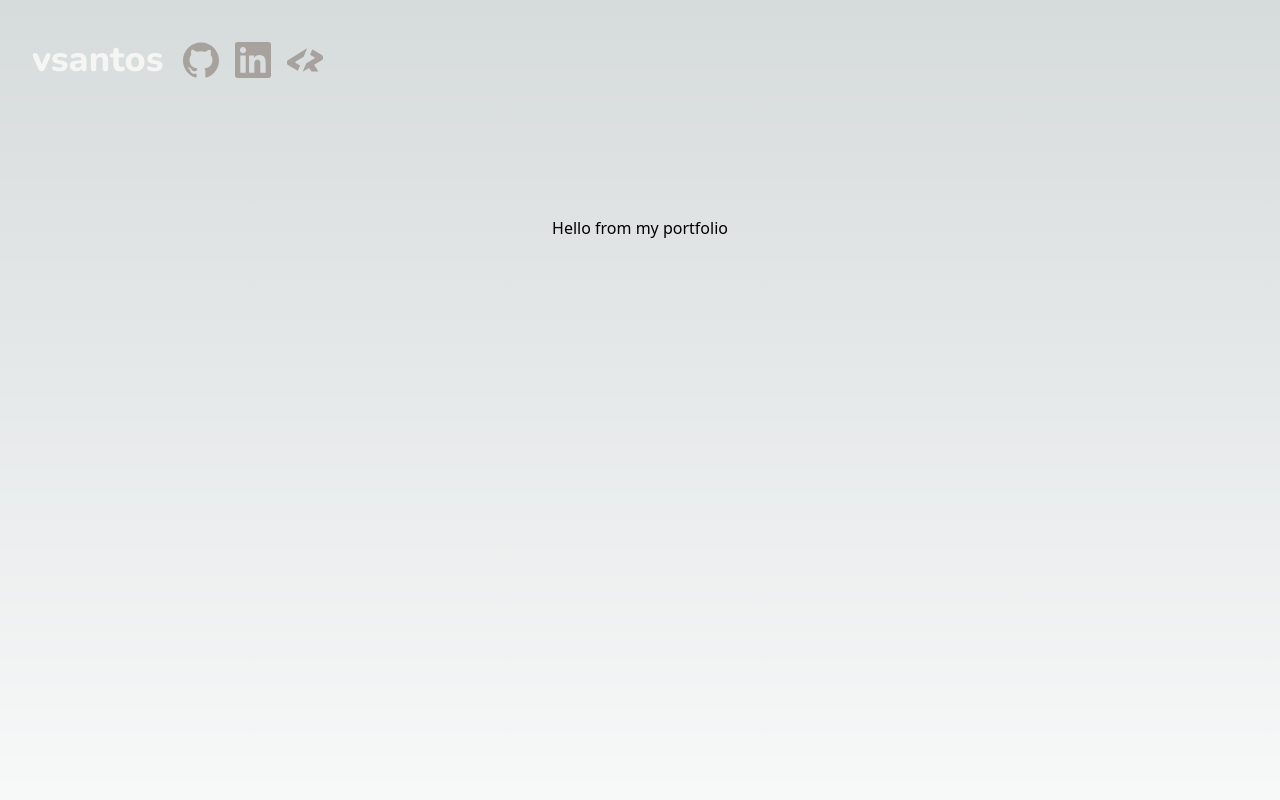
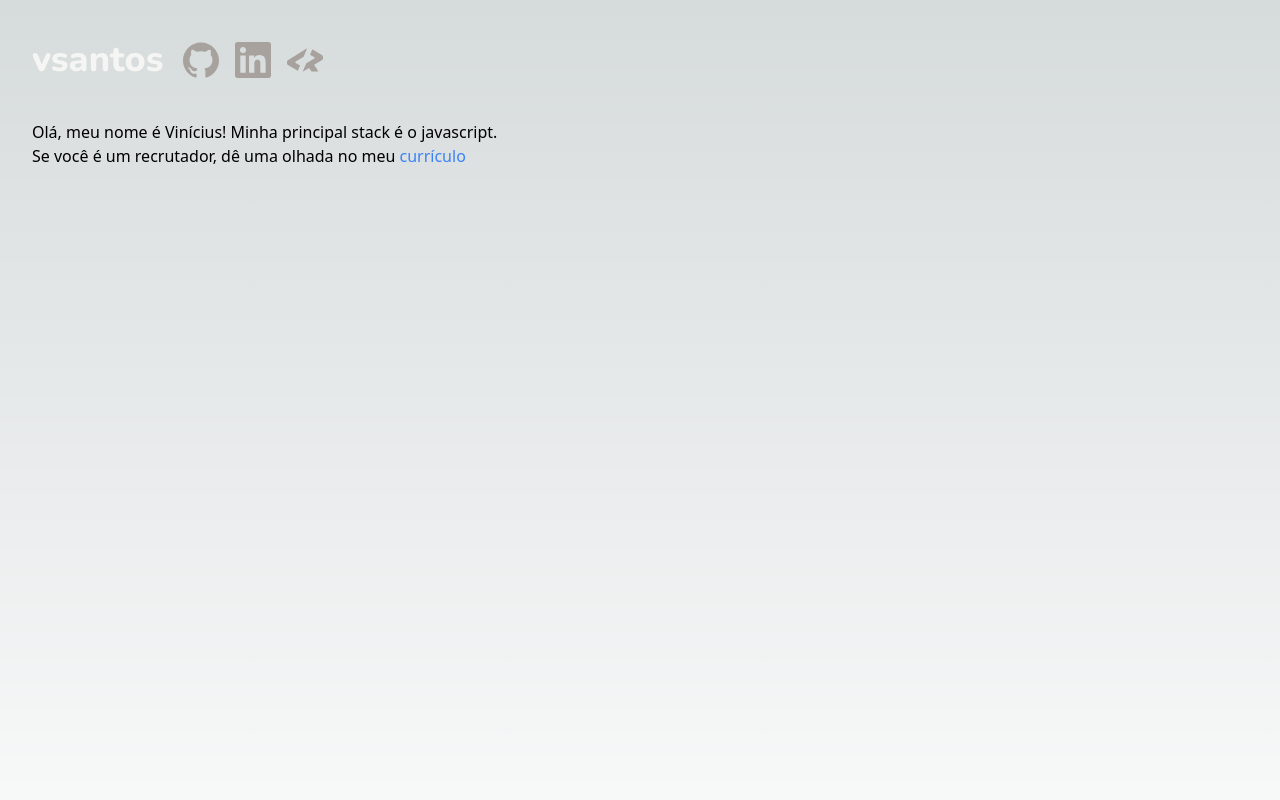
Before and after one commit to vsantos1711/my-blog, a Next.js app: page / in a window 1280 px wide. Shown: the top 800 px of the page. Built offline with nearby package versions, Linux system fonts and the light colour scheme.

Commit message:
feat: Update page to include dynamic link and CV link

```diff
--- a/src/app/page.tsx
+++ b/src/app/page.tsx
@@ -1,9 +1,24 @@
-import Image from "next/image";
+import Link from "next/link";
+
+import DynamicLink from "@/components/dynamicLink";
+
+import { words } from "@/consts/dynamicLinks";
 
 export default function Home() {
   return (
-    <main className="flex min-h-screen flex-col items-center justify-between p-24 ">
-      <h1>Hello from my portfolio</h1>
+    <main className="min-h-screen">
+      <section className="mb-5">
+        <p>
+          Olá, meu nome é Vinícius! <DynamicLink words={words} />
+          <br />
+          <span>
+            Se você é um recrutador, dê uma olhada no meu{" "}
+            <Link href="/cv" className="text-blue-500">
+              currículo
+            </Link>
+          </span>
+        </p>
+      </section>
     </main>
   );
 }
--- /dev/null
+++ b/src/consts/animationVariants.ts
@@ -0,0 +1,5 @@
+export const variants = {
+  active: { opacity: 1, y: 0 },
+  previous: { opacity: 0, y: -20 },
+  other: { opacity: 0, y: 15 },
+};
```
